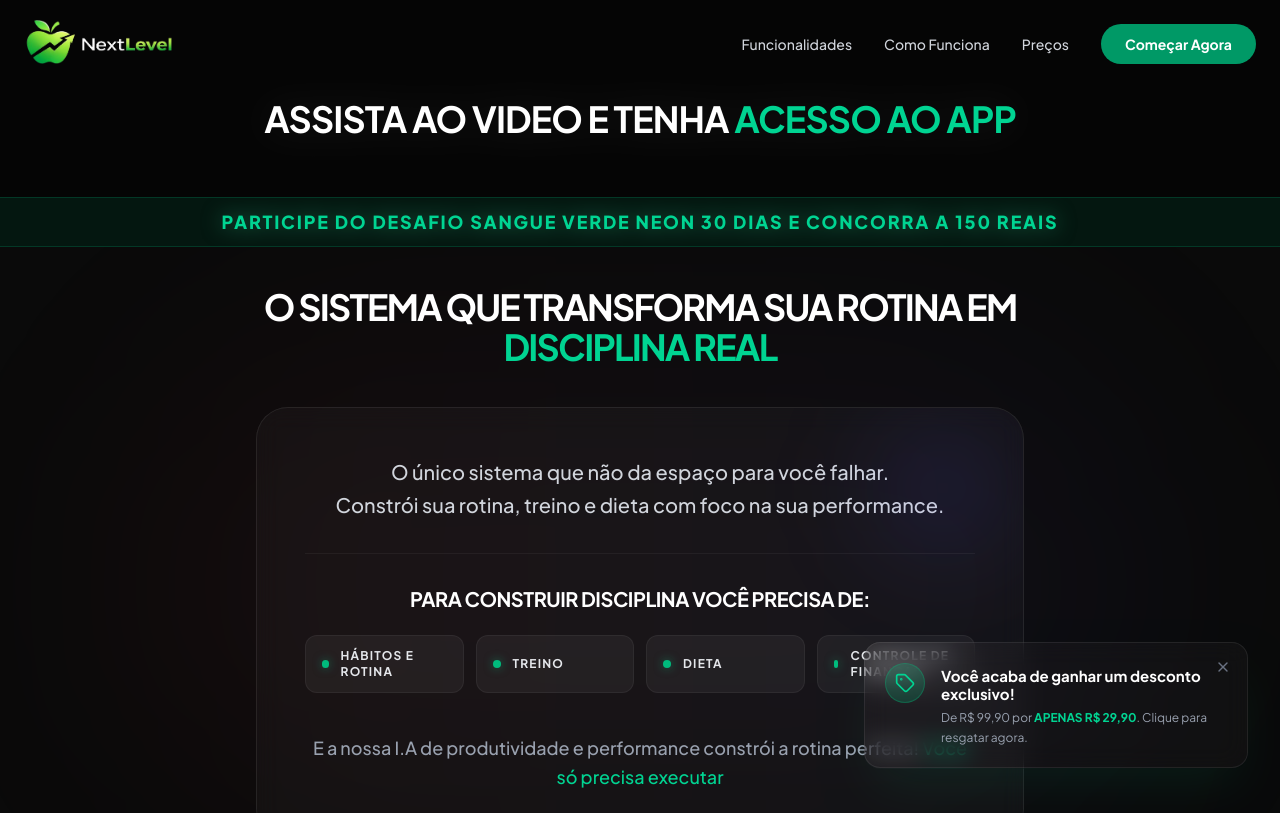
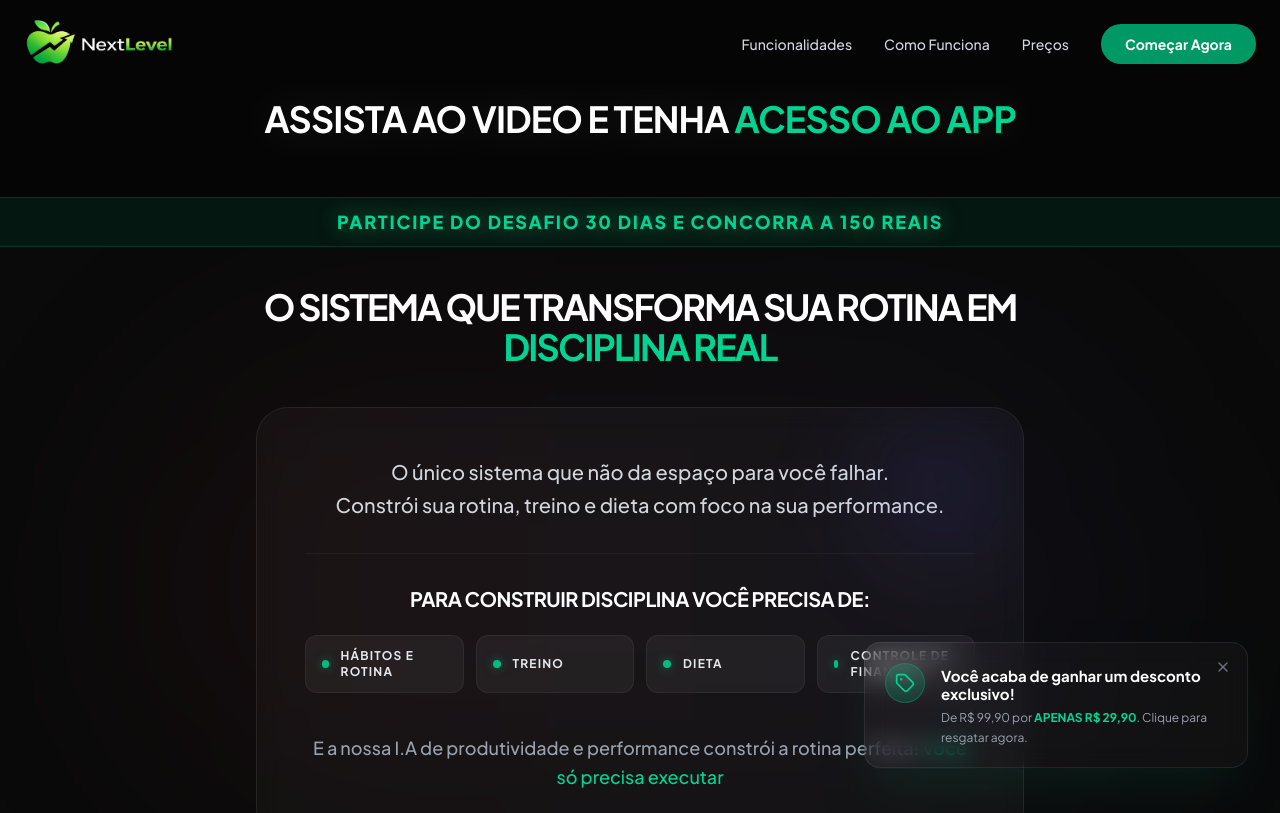
Before and after one commit to lojasnecessario/LP-NEXT-LEVEL, a React (Vite) app: page / in a window 1280 px wide. Shown: the top 813 px of the page. Built offline with nearby package versions, Linux system fonts and the light colour scheme; no server answers.

Commit message:
feat: add 7-day guarantee and remove verde neon branding

```diff
--- a/src/components/AnnouncementTicker.tsx
+++ b/src/components/AnnouncementTicker.tsx
@@ -1,7 +1,7 @@
 import { motion } from 'motion/react';
 
 const AnnouncementTicker = () => {
-    const text = <>participe do desafio <span className="whitespace-nowrap">sangue verde neon</span> 30 dias e concorra a 150 reais</>;
+    const text = <>participe do desafio <span className="whitespace-nowrap">30 dias</span> e concorra a 150 reais</>;
 
     return (
         <div className="bg-emerald-500/10 border-y border-emerald-500/20 py-2.5 overflow-hidden relative">
--- a/src/components/ChallengeSection.tsx
+++ b/src/components/ChallengeSection.tsx
@@ -23,7 +23,7 @@ const ChallengeSection = () => {
                     transition={{ delay: 0.1 }}
                     className="text-2xl md:text-3xl font-bold text-white uppercase tracking-tighter mb-6 leading-tight"
                 >
-                    participe do desafio <span className="whitespace-nowrap">sangue verde neon</span> 30 dias e concorra a <span className="text-emerald-400">150 reais</span>
+                    participe do <span className="whitespace-nowrap">desafio 30 dias</span> e concorra a <span className="text-emerald-400">150 reais</span>
                 </motion.h2>
 
                 <motion.p
--- a/src/components/FAQSection.tsx
+++ b/src/components/FAQSection.tsx
@@ -12,7 +12,7 @@ const faqs = [
         answer: "Não! O aplicativo é web-based (PWA), o que significa que assim que o pagamento for aprovado, você receberá acesso imediato no seu e-mail e poderá adicionar um ícone na tela inicial do seu celular em segundos, sem consumir armazenamento."
     },
     {
-        question: <>Como funciona o Desafio <span className="whitespace-nowrap">Sangue Verde Neon</span>?</>,
+        question: <>Como funciona o Desafio <span className="whitespace-nowrap">30 Dias</span>?</>,
         answer: "Ao usar o app por 30 dias consecutivos sem falhar (cumprindo suas missões diárias de rotina e treino), você entra automaticamente no sorteio para concorrer a R$ 150,00 como recompensa pela sua disciplina."
     },
     {
--- a/src/components/PricingSection.tsx
+++ b/src/components/PricingSection.tsx
@@ -99,6 +99,17 @@ const PricingSection = () => {
                             garantir acesso vitálicio
                         </button>
 
+                        {/* 7-Day Guarantee */}
+                        <div className="flex items-center justify-center gap-4 py-4 px-6 bg-emerald-500/5 border border-emerald-500/20 rounded-2xl mb-6">
+                            <div className="bg-emerald-500/10 p-2.5 rounded-full flex-shrink-0">
+                                <ShieldCheck className="w-8 h-8 text-emerald-500" />
+                            </div>
+                            <div className="text-left">
+                                <p className="text-white font-bold text-lg leading-tight uppercase tracking-tight">Garantia Incondicional de 7 Dias</p>
+                                <p className="text-gray-400 text-sm">Teste o app completo por 7 dias. Se não gostar, devolvemos 100% do seu dinheiro direto na sua conta.</p>
+                            </div>
+                        </div>
+
                         <div className="flex flex-col items-center gap-2 text-sm text-gray-400 font-medium">
                             <span className="flex items-center gap-2"><ShieldCheck className="w-4 h-4 text-emerald-500" /> pagamento unico nunca mais pague novamente</span>
                             <span className="text-emerald-400 font-black text-lg md:text-xl uppercase tracking-wider drop-shadow-[0_0_15px_rgba(52,211,153,0.3)] mb-2">
```
